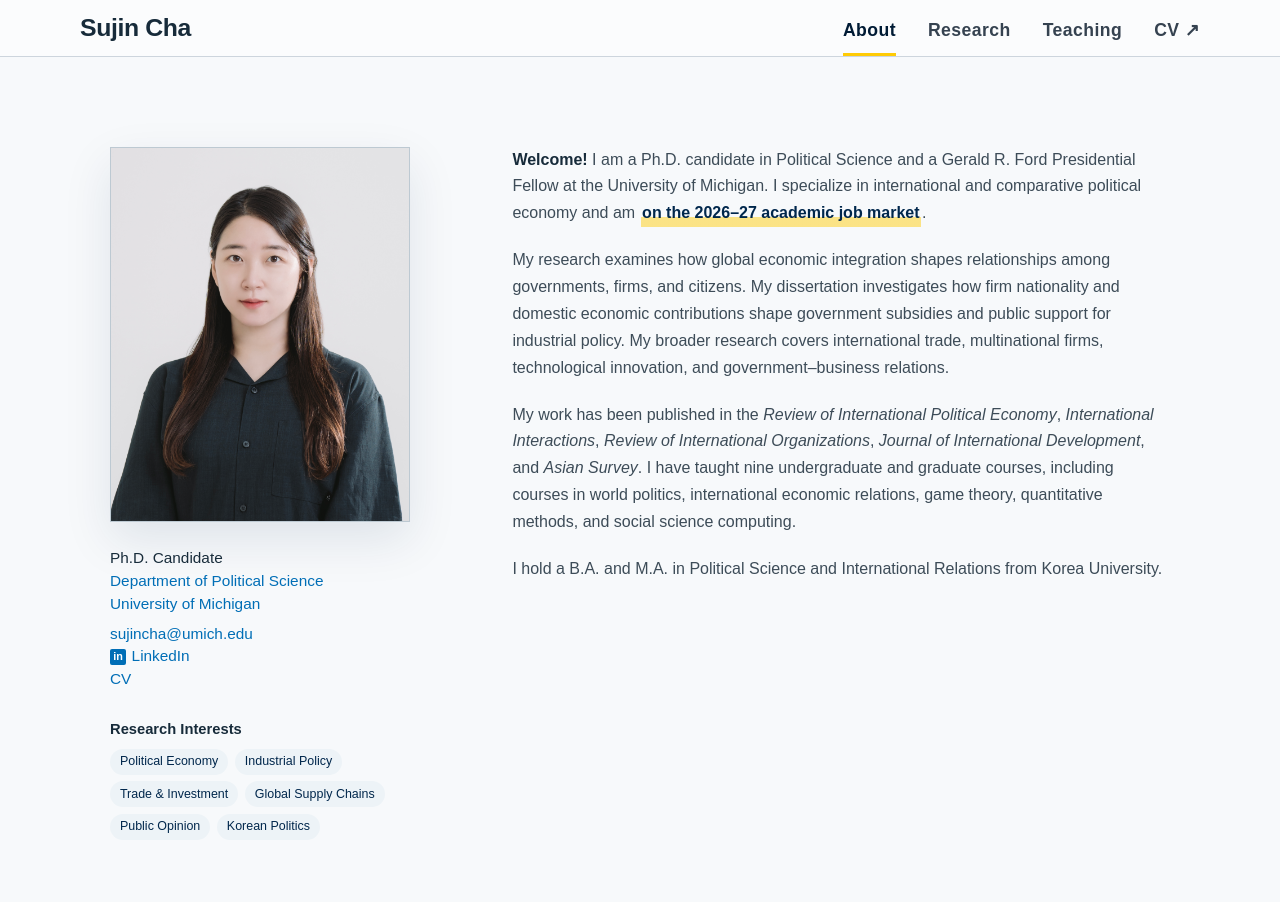
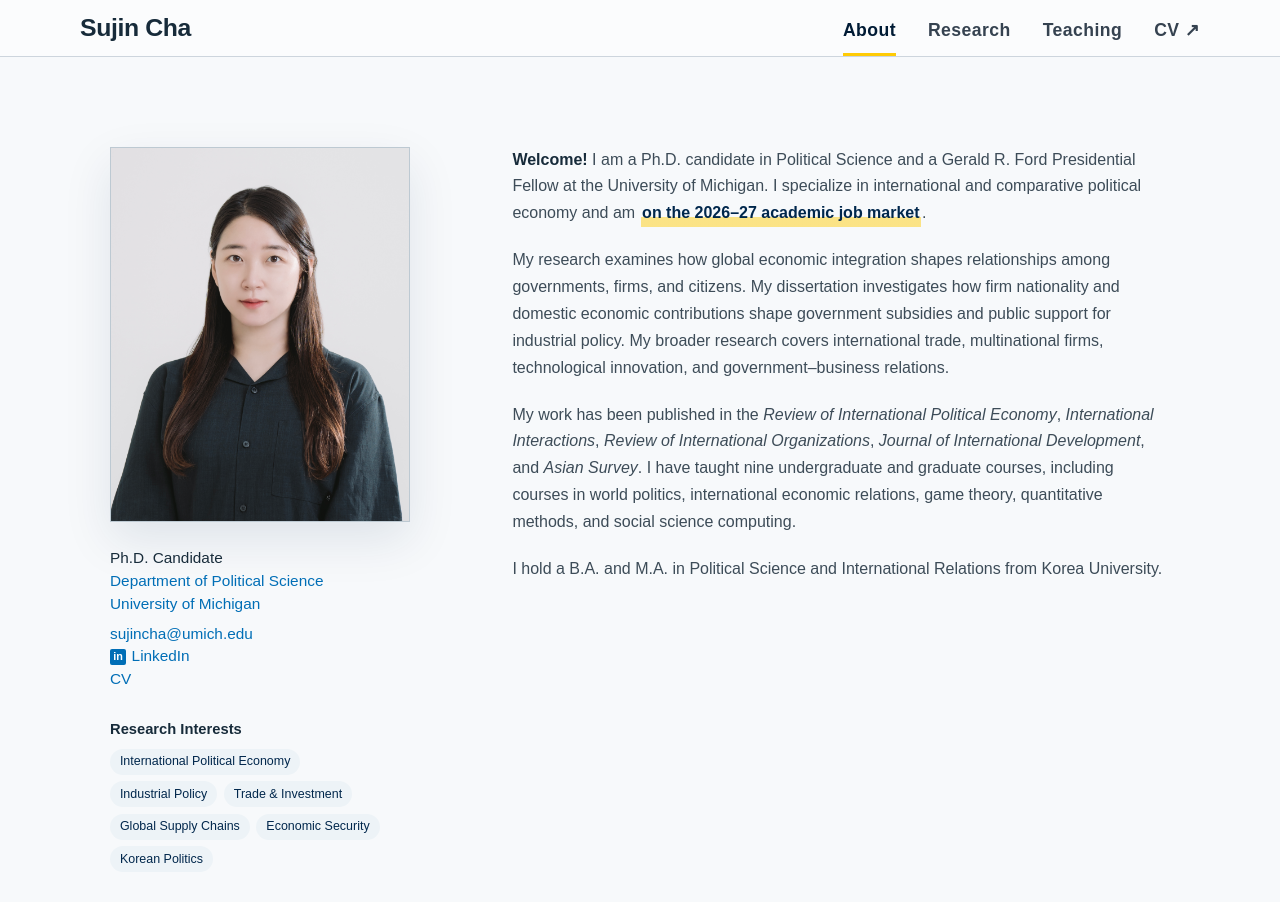
Before and after one commit to erin0506/erin0506.github.io, a Next.js app: page / in a window 1280 px wide. Shown: the top 902 px of the page. Built offline with nearby package versions, Linux system fonts and the light colour scheme.

Commit message:
Update research interests in profile section

```diff
--- a/app/page.tsx
+++ b/app/page.tsx
@@ -71,12 +71,12 @@ export default function Home() {
               <div className="profile-interests">
                 <h2 className="profile-interests-heading">Research Interests</h2>
                 <ul className="research-tags">
-                  <li>Political Economy</li>
-                  <li>Industrial Policy</li>
-                  <li>Trade &amp; Investment</li>
-                  <li>Global Supply Chains</li>
-                  <li>Public Opinion</li>
-                  <li>Korean Politics</li>
+                    <li>International Political Economy</li>
+                    <li>Industrial Policy</li>
+                    <li>Trade &amp; Investment</li>
+                    <li>Global Supply Chains</li>
+                    <li>Economic Security</li>
+                    <li>Korean Politics</li>
                 </ul>
               </div>
             </div>
```
